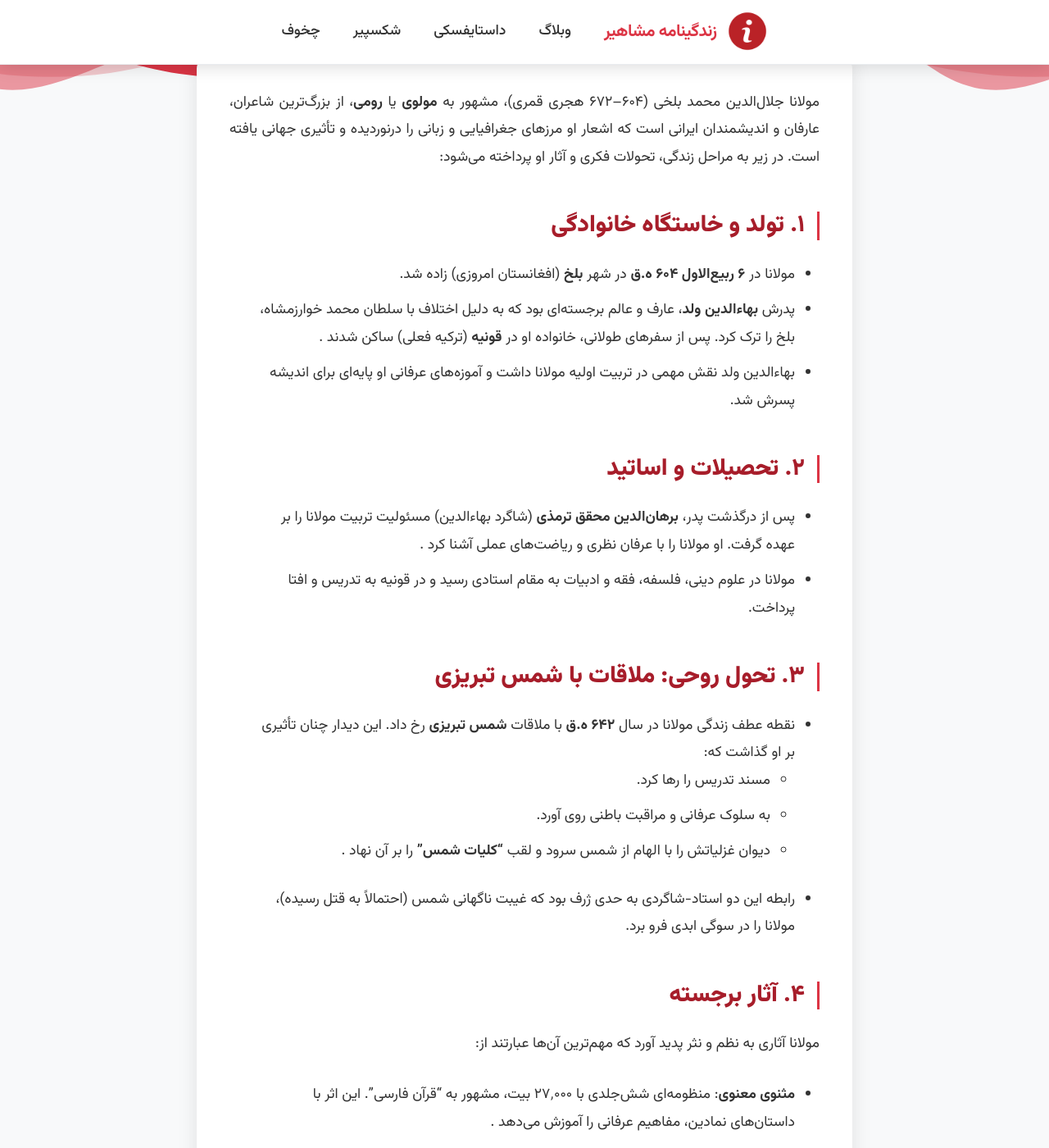
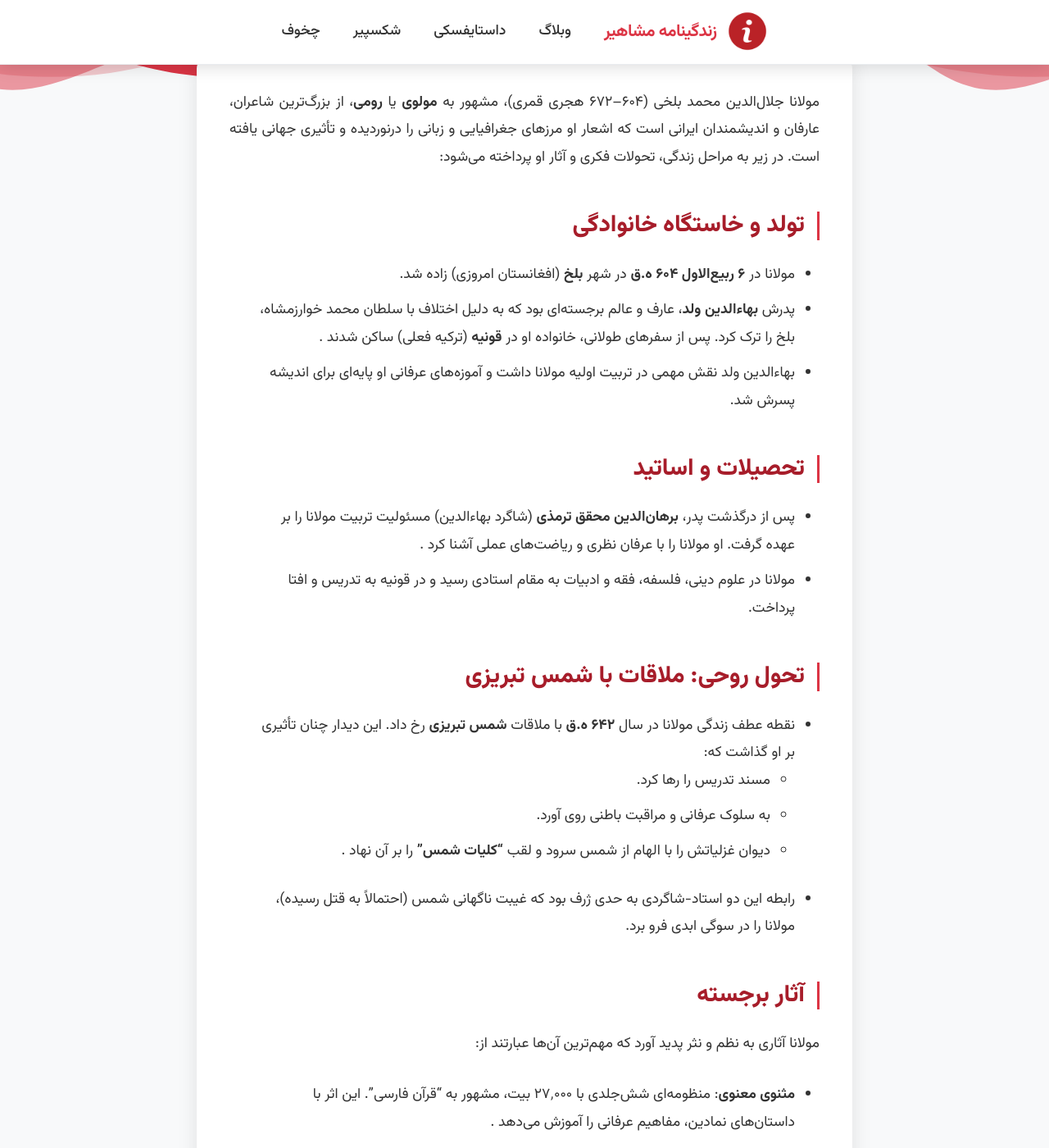
Before and after one commit to darkblog/darkblog.github.io, a Jekyll site: the page built from _posts/2025-7-5-60.md, in a window 1280 px wide and 1400 px high, scrolled down 280 px. Shown: the whole window at 82% size. Built offline with Jekyll 4.4.1, drawn with Linux system fonts in a browser that asks for light colours.

Commit message:
Update 2025-7-5-60.md

```diff
--- a/_posts/2025-7-5-60.md
+++ b/_posts/2025-7-5-60.md
@@ -5,23 +5,23 @@ title: زندگینامه مولانا جلال‌الدین محمد بلخی
 
 مولانا جلال‌الدین محمد بلخی (۶۰۴–۶۷۲ هجری قمری)، مشهور به **مولوی** یا **رومی**، از بزرگ‌ترین شاعران، عارفان و اندیشمندان ایرانی است که اشعار او مرزهای جغرافیایی و زبانی را درنوردیده و تأثیری جهانی یافته است. در زیر به مراحل زندگی، تحولات فکری و آثار او پرداخته می‌شود:
 
-## ۱. **تولد و خاستگاه خانوادگی**
+## تولد و خاستگاه خانوادگی
 - مولانا در **۶ ربیع‌الاول ۶۰۴ ه.ق** در شهر **بلخ** (افغانستان امروزی) زاده شد.
 - پدرش **بهاءالدین ولد**، عارف و عالم برجسته‌ای بود که به دلیل اختلاف با سلطان محمد خوارزمشاه، بلخ را ترک کرد. پس از سفرهای طولانی، خانواده او در **قونیه** (ترکیه فعلی) ساکن شدند .
 - بهاءالدین ولد نقش مهمی در تربیت اولیه مولانا داشت و آموزه‌های عرفانی او پایه‌ای برای اندیشه پسرش شد.
 
-## ۲. **تحصیلات و اساتید**
+## تحصیلات و اساتید
 - پس از درگذشت پدر، **برهان‌الدین محقق ترمذی** (شاگرد بهاءالدین) مسئولیت تربیت مولانا را بر عهده گرفت. او مولانا را با عرفان نظری و ریاضت‌های عملی آشنا کرد .
 - مولانا در علوم دینی، فلسفه، فقه و ادبیات به مقام استادی رسید و در قونیه به تدریس و افتا پرداخت.
 
-## ۳. **تحول روحی: ملاقات با شمس تبریزی**
+## تحول روحی: ملاقات با شمس تبریزی
 - نقطه عطف زندگی مولانا در سال **۶۴۲ ه.ق** با ملاقات **شمس تبریزی** رخ داد. این دیدار چنان تأثیری بر او گذاشت که:
   - مسند تدریس را رها کرد.
   - به سلوک عرفانی و مراقبت باطنی روی آورد.
   - دیوان غزلیاتش را با الهام از شمس سرود و لقب **"کلیات شمس"** را بر آن نهاد .
 - رابطه این دو استاد-شاگردی به حدی ژرف بود که غیبت ناگهانی شمس (احتمالاً به قتل رسیده)، مولانا را در سوگی ابدی فرو برد.
 
-## ۴. **آثار برجسته**
+## آثار برجسته
 مولانا آثاری به نظم و نثر پدید آورد که مهم‌ترین آن‌ها عبارتند از:
 - **مثنوی معنوی**: منظومه‌ای شش‌جلدی با ۲۷٬۰۰۰ بیت، مشهور به "قرآن فارسی". این اثر با داستان‌های نمادین، مفاهیم عرفانی را آموزش می‌دهد .
 - **دیوان شمس (کلیات شمس)**: شامل غزلیات عرفانی که بیش از ۴۰٪ وزن‌های شعری آن در قالب **رمل مسدس محذوف** (وزن مثنوی) سروده شده‌اند .
```
Also changed, not shown: other parts of _posts/2025-7-5-60.md (+2 -2 lines).
